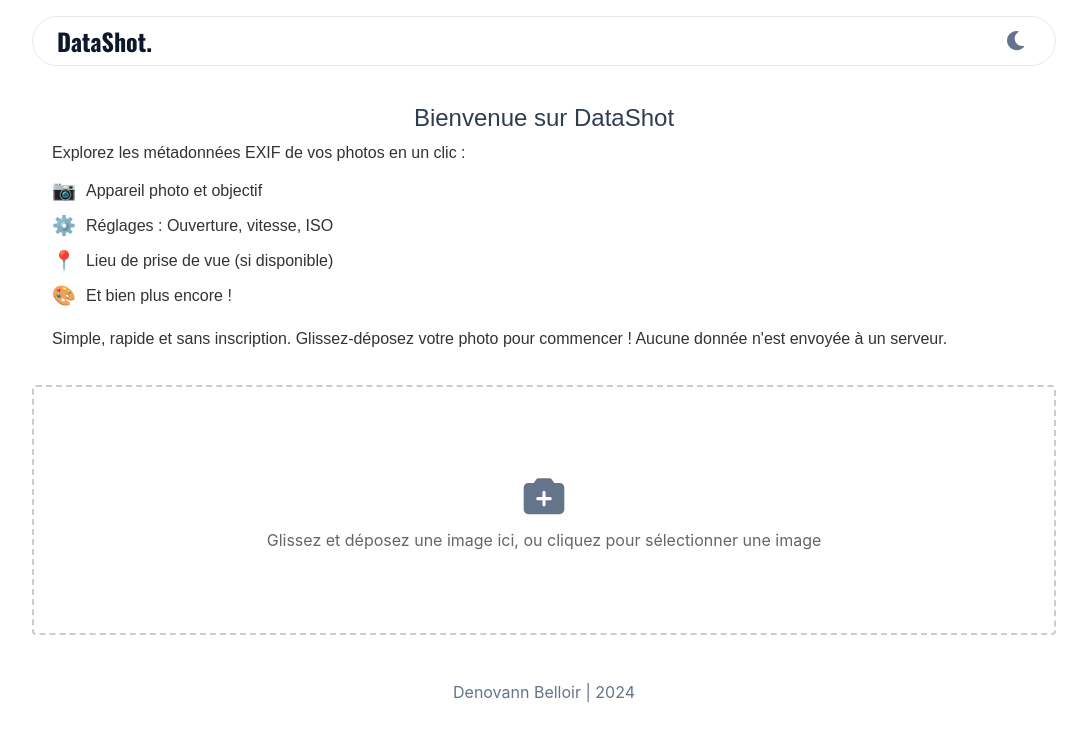
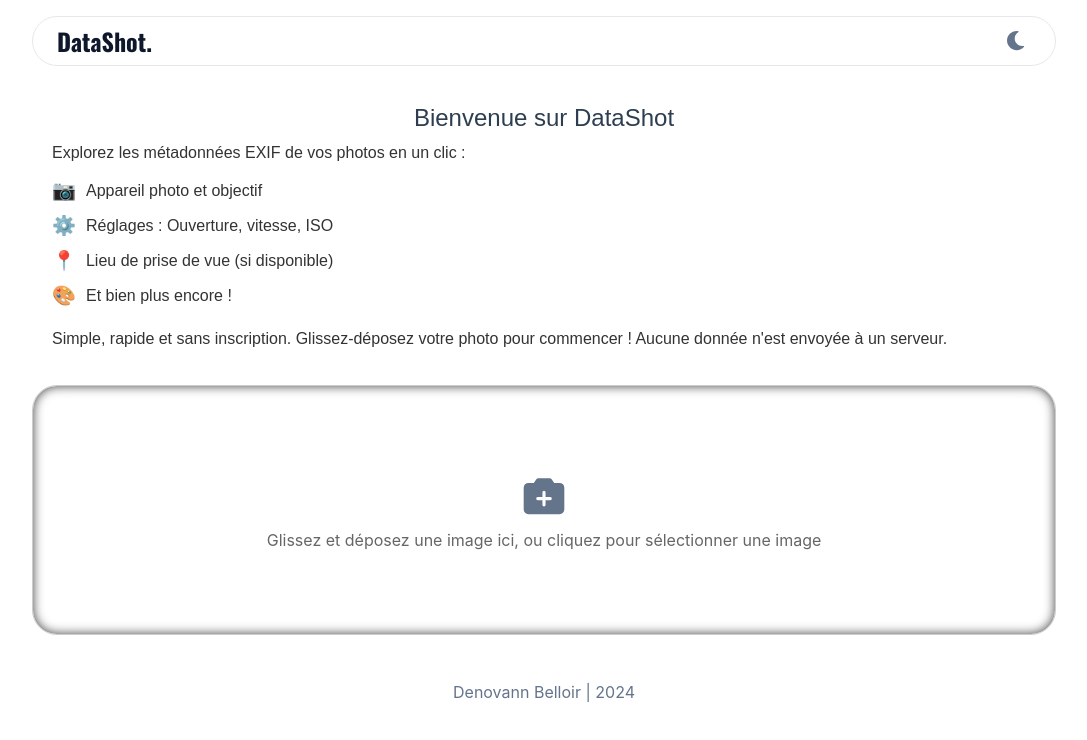
Before and after one commit to Deunoh/datashot, a React (Vite) app in the folder datashot-front/: page / in a window 1280 px wide. Shown: the top 740 px of the page, without its empty margins (96-1183 px from the left). Built offline with nearby package versions, Linux system fonts and the light colour scheme.

Commit message:
design droparea

```diff
--- a/datashot-front/src/components/ImageDropZone/ImageDropZone.scss
+++ b/datashot-front/src/components/ImageDropZone/ImageDropZone.scss
@@ -8,12 +8,18 @@
     align-items: center;
     justify-content: center;
     height: 250px;
-    border: 2px dashed #cccccc;
-    border-radius: 4px;
+    //border: 2px dashed #cccccc;
+    border: 1px solid #cccccc;
+    -webkit-box-shadow: inset 0px 0px 11px 0px rgba(0,0,0,0.75);
+    -moz-box-shadow: inset 0px 0px 11px 0px rgba(0,0,0,0.75);
+    box-shadow: inset 0px 0px 11px 0px rgba(0,0,0,0.75);
+    border-radius: 25px;
     padding: 20px;
     // text-align: center;
     cursor: pointer;
     transition: border 0.3s ease;
+
+
 
     &.active {
       border-color: #2196f3;
@@ -22,6 +28,7 @@
     p {
       margin: 0;
       color: #666666;
+      text-align: center;
     }
 
     .dropzone-content{
```
